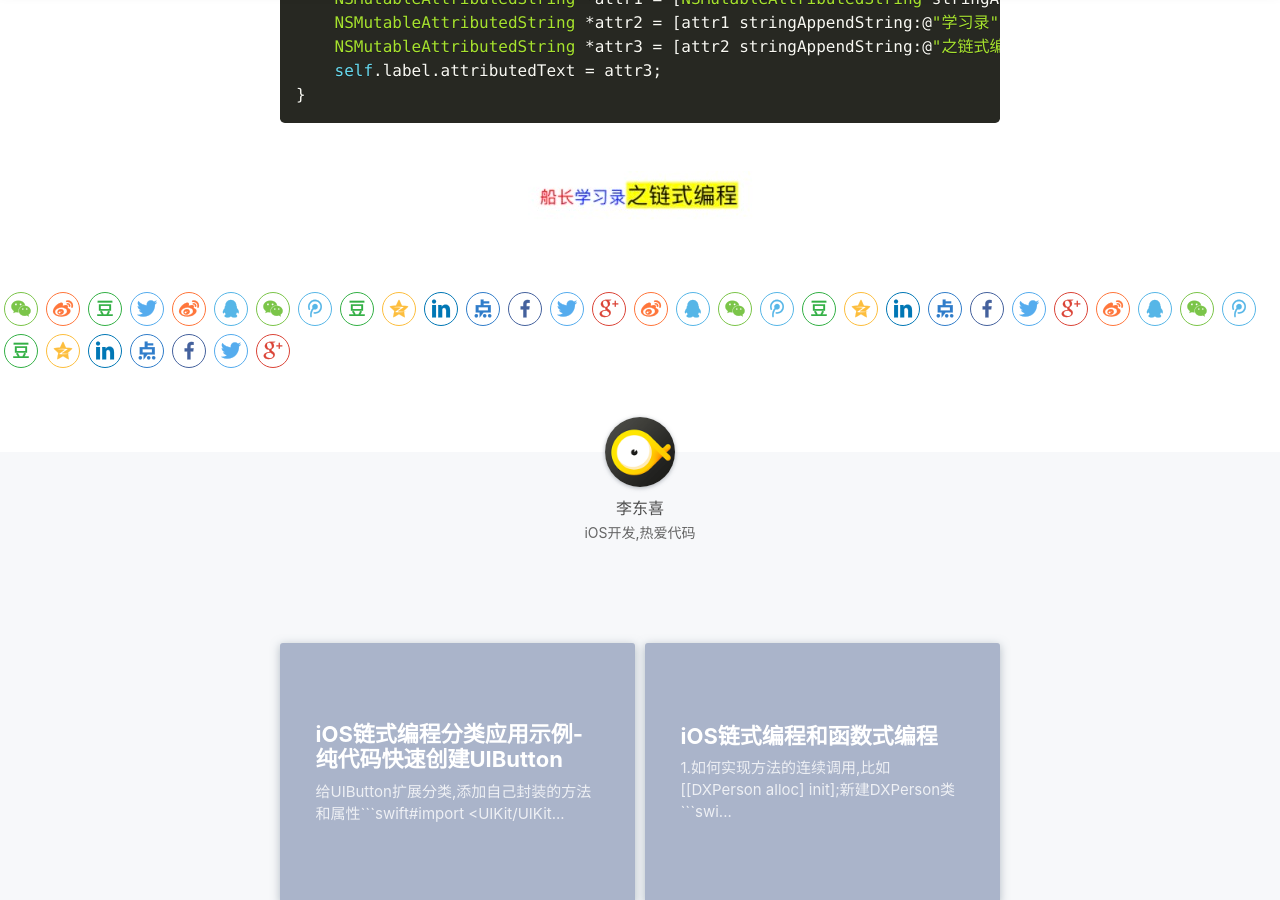
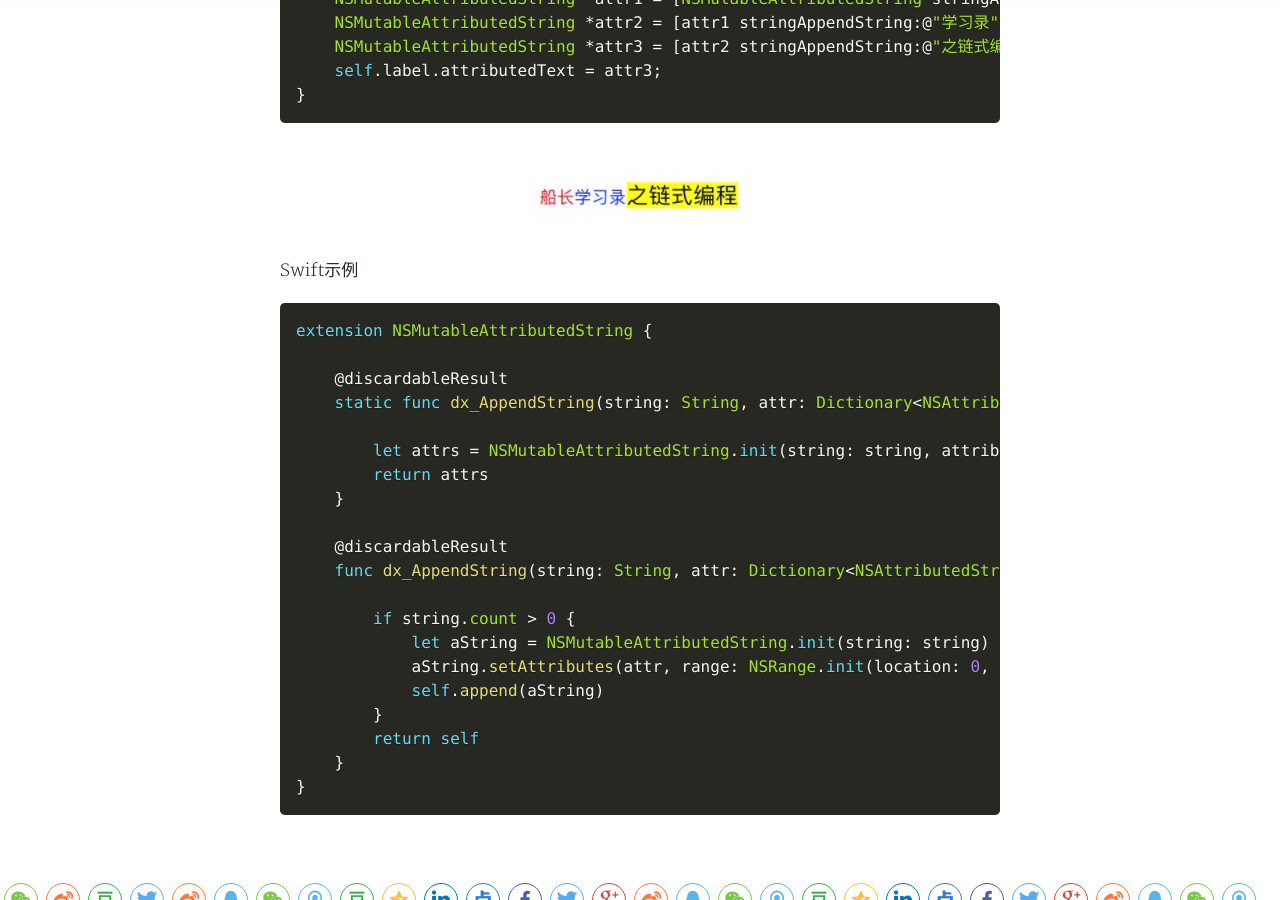
Before and after one commit to dongxiexidu/dongxiexidu.github.com, a Jekyll site: the page built from _posts/2015-01-16-iOS链式编程分类应用示例-富文本封装.md, in a window 1280 px wide and 900 px high, scrolled down 1540 px. Built offline with Jekyll 4.4.1, drawn with Linux system fonts in a browser that asks for light colours; nearby versions of some CDN libraries; a style sheet for code colours, icons or effects is not loaded.

Commit message:
Update 2015-01-16-iOS链式编程分类应用示例-富文本封装.md

````diff
--- a/_posts/2015-01-16-iOS链式编程分类应用示例-富文本封装.md
+++ b/_posts/2015-01-16-iOS链式编程分类应用示例-富文本封装.md
@@ -57,3 +57,27 @@ NS_ASSUME_NONNULL_END
 }
 ```
 ![demo]({{ "/assets/img/label.png" | absolute_url }})
+
+Swift示例
+```swift
+extension NSMutableAttributedString {
+
+    @discardableResult
+    static func dx_AppendString(string: String, attr: Dictionary<NSAttributedString.Key, Any>? ) -> NSMutableAttributedString{
+
+        let attrs = NSMutableAttributedString.init(string: string, attributes: attr)
+        return attrs
+    }
+
+    @discardableResult
+    func dx_AppendString(string: String, attr: Dictionary<NSAttributedString.Key, Any>) -> Self{
+
+        if string.count > 0 {
+            let aString = NSMutableAttributedString.init(string: string)
+            aString.setAttributes(attr, range: NSRange.init(location: 0, length: string.count))
+            self.append(aString)
+        }
+        return self
+    }
+}
+```
````
